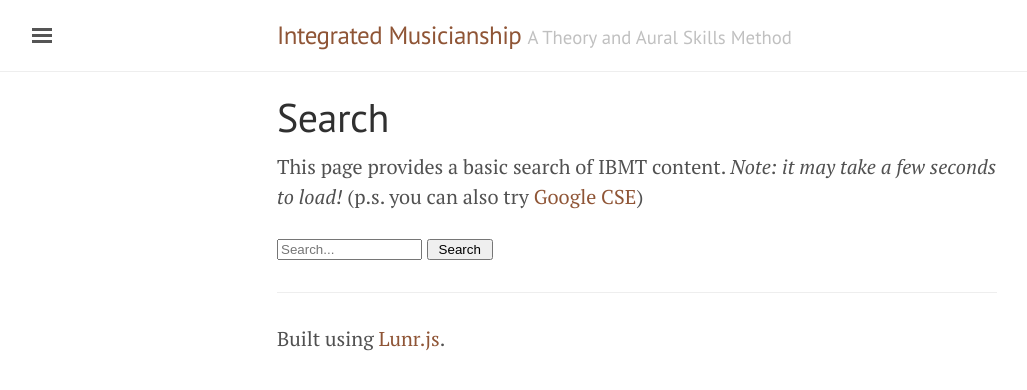
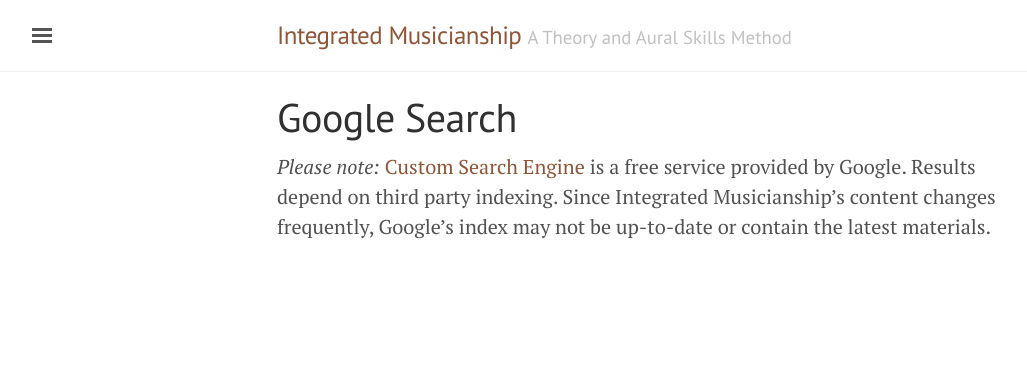
Before and after one commit to intmus/intmus.github.io, a Jekyll site: the page built from search/index.md, in a window 1280 px wide. Shown: the top 390 px of the page, without its empty margins (3-1030 px from the left). Built offline with Jekyll 4.4.1, drawn with Linux system fonts in a browser that asks for light colours; comment, search, counter and statistics services are not loaded.

Commit message:
add updated google search

```diff
--- a/search/index.md
+++ b/search/index.md
@@ -1,63 +1,22 @@
 ---
 layout: page
-title: Search
+title: Google Search
 ---
 
-This page provides a basic search of IBMT content.
-*Note: it may take a few seconds to load!*
-(p.s. you can also try [Google CSE]({{ "/search/google.html" | absolute_url }}))
+<style>td,th { border: none; }</style>
+<script>
+  (function() {
+    var cx = '003965900948510015874:uyznc-fiix8';
+    var gcse = document.createElement('script');
+    gcse.type = 'text/javascript';
+    gcse.async = true;
+    gcse.src = 'https://cse.google.com/cse.js?cx=' + cx;
+    var s = document.getElementsByTagName('script')[0];
+    s.parentNode.insertBefore(gcse, s);
+  })();
+</script>
+<gcse:search></gcse:search>
 
-<script src="https://unpkg.com/lunr/lunr.js"></script>
-
-<input type="text" size="15" id="lunr-search" placeholder="Search..." aria-label="search">
-<input class="button-all" type="button" onclick="lunr_search();" value=" Search ">
-
-<ul id="search-results"></ul>
-
-<hr>
-
-Built using [Lunr.js](https://lunrjs.com/).
-
-<script>
-// add documents
-var documents = {
-    {% for post in site.documents %}
-    "{{ post.url | absolute_url | xml_escape }}":
-    {
-      "url": "{{ post.url | absolute_url | xml_escape }}",
-      "title": "{{ post.title | xml_escape }}",
-      "text": {{ post.content | strip_html | jsonify | replace: "\n"," " }}
-    }{% unless forloop.last %},{% endunless %}
-    {% endfor %}
-};
-// create index
-var idx = lunr(function () {
-  this.ref('url')
-  this.field('title')
-  this.field('text')
-  for (var key in documents) {
-    this.add(documents[key])
-  }
-});
-// do search
-function displayResults(results) {
-  var searchResults = document.getElementById('search-results');
-  if (results.length) { // Are there any results?
-    var appendString = '';
-    for (var i = 0; i < results.length; i++) {  // Iterate over the results
-      var link = results[i].ref;
-      var title = documents[results[i].ref].title;
-      var preview = documents[results[i].ref].text.substring(0,150);
-      appendString += '<li><a href="' + link + '">' + title + '</a><br>' + preview + '... </li>';
-    }
-    searchResults.innerHTML = appendString;
-  } else {
-    searchResults.innerHTML = '<li>No results found</li>';
-  }
-}
-function lunr_search() {
-    var query = document.getElementById("lunr-search").value;
-    var results = idx.search(query);
-    displayResults(results);
-}
-</script>
+*Please note:* [Custom Search Engine](https://cse.google.com) is a free service provided by Google.
+Results depend on third party indexing.
+Since Integrated Musicianship's content changes frequently, Google's index may not be up-to-date or contain the latest materials.
```
Also changed, not shown: search/google.md (deleted, +0 -22 lines), search/table.md (deleted, +0 -45 lines).
